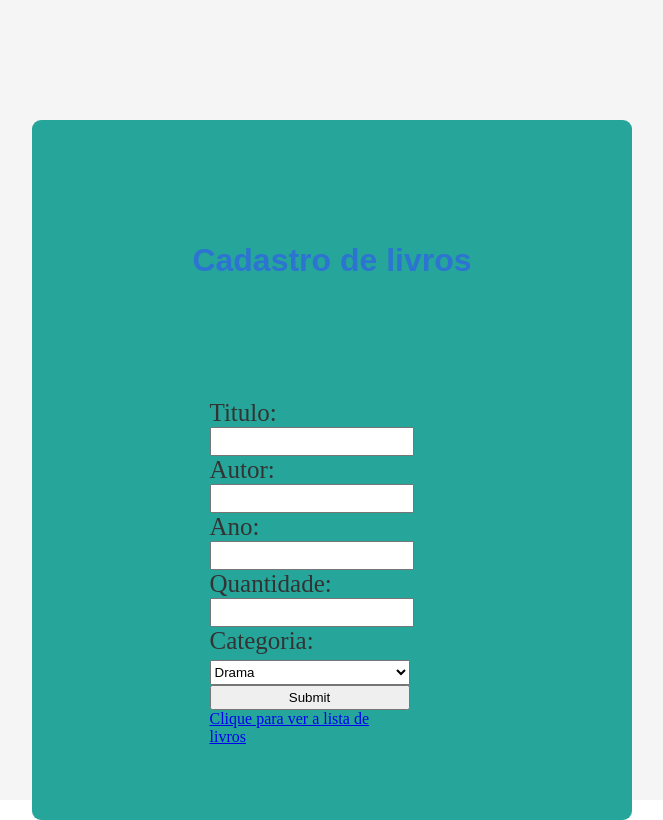
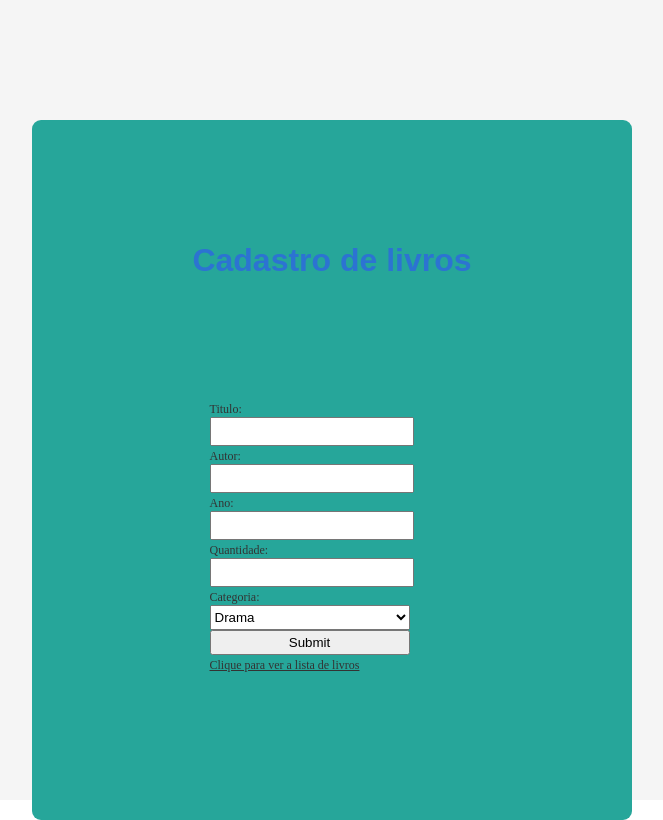
Before and after one commit to leonardooliveira01103833-lgtm/PA-novo, a PHP site: page /biblioteca/cadastro.php in a window 1280 px wide. Shown: the whole page, without its empty margins (308-971 px from the left). Run offline with PHP 8.4, Linux system fonts and the light colour scheme.

Commit message:
Add files via upload

```diff
--- a/biblioteca/cadastro.php
+++ b/biblioteca/cadastro.php
@@ -43,7 +43,7 @@
                     <input type="submit">
 
 
-                    <a href="listar.php">Clique para ver a lista de livros</a>
+                    <a href="listar.php" class="cor">Clique para ver a lista de livros</a>
 
                     </div>
 
--- a/biblioteca/estilo.css
+++ b/biblioteca/estilo.css
@@ -81,3 +81,9 @@
     color: #2C73D2;
     font-family:Arial, Helvetica, sans-serif
 }
+
+.cor{
+    color: #333333;
+    font-family: 'Times New Roman', Times, serif;
+    font-size: 12px;
+}
```
Also changed, not shown: biblioteca/connection.php (+19 -0 lines), biblioteca/local.php (+11 -1 lines).
